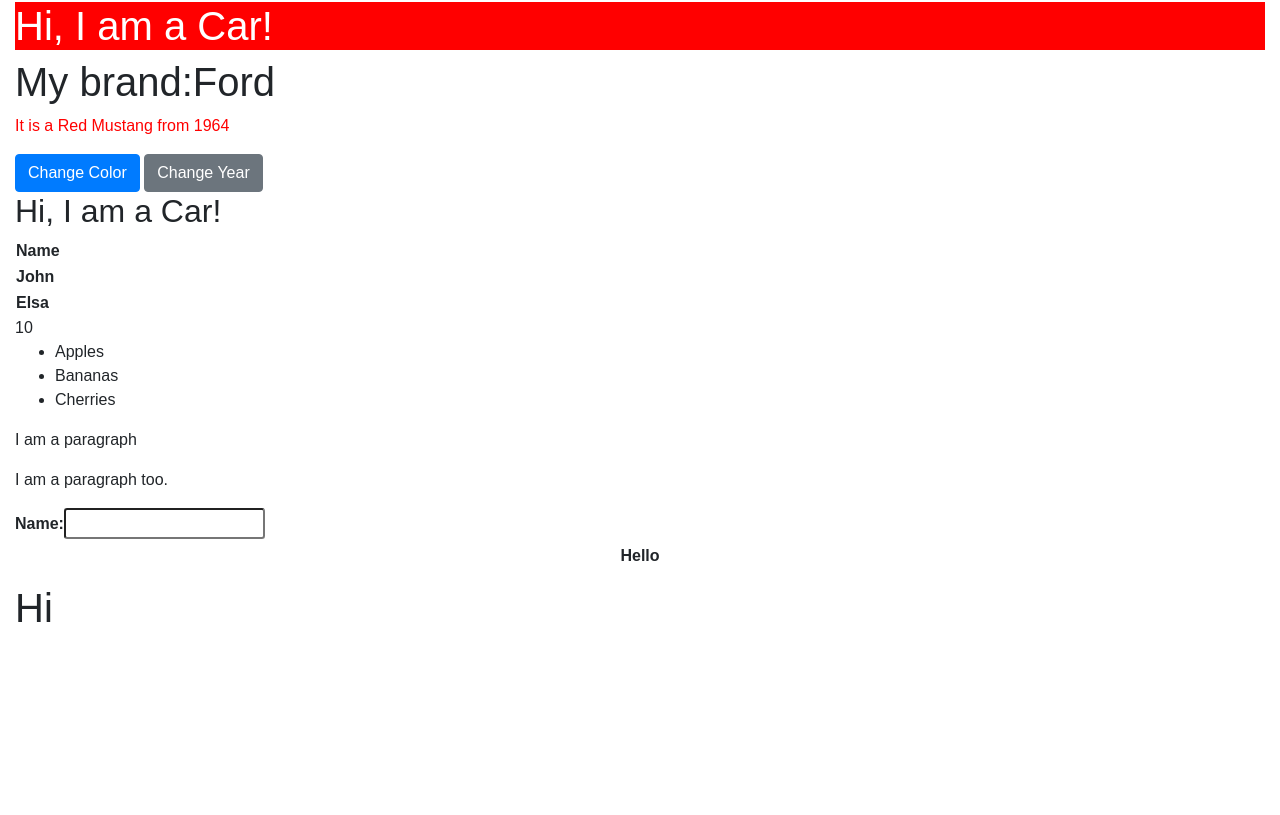
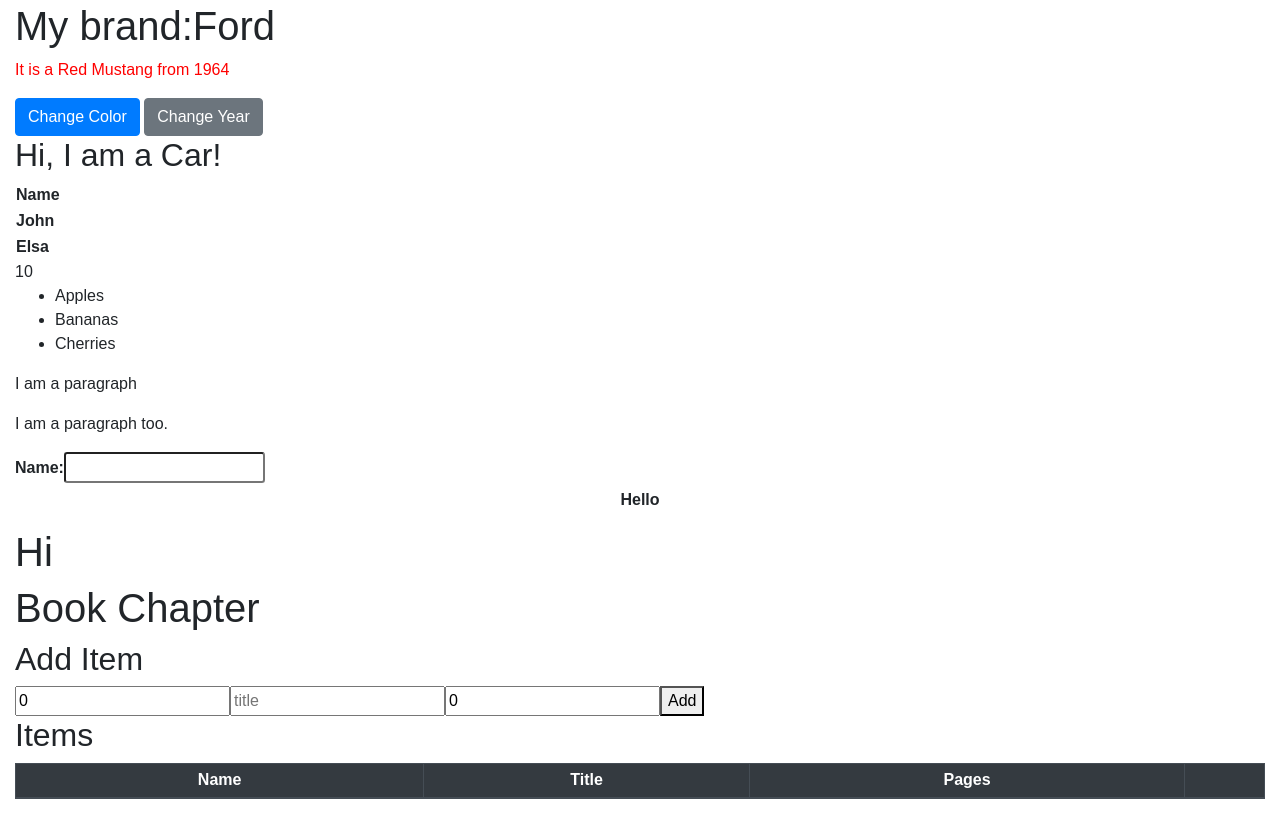
Before and after one commit to codedm24/ReactJS-Code, a React (Create React App) app in the folder reactapp3/: page / in a window 1280 px wide. Shown: the part 468-1283 px from the top of the page. Before the commit the page ends 1108 px from the top, so only its background shows below. Built offline with nearby package versions, Linux system fonts and the light colour scheme.

Commit message:
CRUD operation page added

```diff
--- /dev/null
+++ b/reactapp3/src/BookChapterData.js
@@ -0,0 +1,133 @@
+import React, {useState} from 'react';
+import './App.css';
+
+function BookChapterData(){
+    const [items,setItems] = useState([]);
+    const [newItem, setNewItem] = useState({number:0, title:'', pages:0});
+    const [editItemId, setEditItemId] = useState(null);
+    const [editItem, setEditItem] = useState({number:0, title:'', pages:0});
+
+    const addItem = () =>{
+        setItems([...items, {...newItem, id:Date.now()}]);
+        setNewItem({number:0,title:'',pages:0});
+    };
+
+    const deleteItem = (id) =>{
+        setItems(items.filter(item => item.id !== id));
+    };
+
+    const startEditItem = (item) => {
+        setEditItemId(item.id);
+        setEditItem(item);
+    };
+
+    const updateItem = () =>{
+        setItems(items.map(item => item.id === editItemId ? editItem : item));
+        setEditItemId(null);
+        setEditItem({number:0,title:'',pages:0});
+    };
+
+    return(
+        <div className='BookChapter'>
+            <h1>Book Chapter</h1>
+
+            <h2>Add Item</h2>
+            <input type="text"
+            value={newItem.number}
+            onChange={(e)=> setNewItem({...newItem,number:e.target.value})}
+            placeholder='number'/>
+
+            <input type="text"
+            value={newItem.title}
+            onChange={(e)=> setNewItem({...newItem,title:e.target.value})}
+            placeholder='title'/>
+
+            <input type="text"
+            value={newItem.pages}
+            onChange={(e)=> setNewItem({...newItem,pages:e.target.value})}
+            placeholder='number'/>
+
+            <button onClick={addItem}>Add</button>
+
+            <h2>Items</h2>
+            <table className="table table-bordered table-sm">
+                    <thead className="thead-dark">
+                        <th className="text-center">Name</th>
+                        <th className="text-center">Title</th>
+                        <th className="text-center">Pages</th>
+                        <th className="text-center small-wdth"></th>
+                    </thead>
+                    <tbody>
+                        {items.map((item) => {
+                        return <tr key={item.id}>
+                        <td className="text-center">{item.number}</td>
+                        <td className="text-center">{item.title}</td>
+                        <td className="text-center">{item.pages}</td>
+                        <td className="text-center small-width">
+                            <input type="button" className="btn btn-primary" value="Edit" id="btnEdit" onClick={() => startEditItem(item)}/>
+                            &nbsp;
+                            <input type="button" className="btn btn-secondary" value="Delete" id="btnDelete" onClick={() => deleteItem(item.id)}/>
+                        </td>
+                        </tr>
+                        })}
+                    </tbody>
+                </table>
+
+                {editItemId !== null && (
+                    <div>
+                        <table className="table table-bordered">
+                            <thead className="thead-dark">
+                                <th className="text-left" colspan="2">Edit Item</th>
+                            </thead>
+                            <tbody>
+                                <tr>
+                                    <td className="text-center">
+                                        <label className="font-weight-bold">Number:</label>
+                                    </td>
+                                    <td className="text-center">
+                                        <input type="text"
+                                        value={editItem.number}
+                                        onChange={(e) => setEditItem({...editItem, number:e.target.value})}
+                                        placeholder='number'
+                                        />
+                                    </td>
+                                </tr>
+                                <tr>
+                                    <td className="text-center">
+                                        <label className="font-weight-bold">Title:</label>
+                                    </td>
+                                    <td className="text-center">
+                                        <input type="text"
+                                        value={editItem.title}
+                                        onChange={(e) => setEditItem({...editItem, title:e.target.value})}
+                                        placeholder='title'
+                                        />
+                                    </td>
+                                </tr>
+                                <tr>
+                                    <td className="text-center">
+                                        <label className="font-weight-bold">Pages:</label>
+                                    </td>
+                                    <td className="text-center">
+                                        <input type="text"
+                                        value={editItem.pages}
+                                        onChange={(e) => setEditItem({...editItem, pages: e.target.value})}
+                                        />
+                                    </td>
+                                </tr>
+                                <tr>
+                                    <td className="text-center" colspan="2">
+                                        <input type="submit" className="btn btn-primary" value="Update" id="btnEdit" onClick={updateItem}/>
+                                        &nbsp;
+                                        <input type="button" className="btn btn-secondary" value="Cancel" id="btnCancelEdit" onClick={() => setEditItem(null)}/>
+                                    </td>
+                                </tr>
+                            </tbody>
+                        </table>
+                    </div>
+                )}
+        </div>
+    );
+}
+
+export default BookChapterData;
--- a/reactapp3/src/index.js
+++ b/reactapp3/src/index.js
@@ -11,6 +11,7 @@
 import NoPage from './pages/NoPage.js';
 import CarClass from './CarClass.js';
 import HtmlRender from './pages/HtmlRender.js';
+import BookChapterData from './BookChapterData.js';
 // // import './index.css';
 // // import App from './App';
 // // import reportWebVitals from './reportWebVitals';
@@ -38,11 +39,11 @@
     </BrowserRouter>
     </div>
     <div className="col-sm">
-        <h1>Hello World!!</h1>
         <Car/>
         <Garage />
         <CarClass />
         <HtmlRender/>
+        <BookChapterData/>
     </div>
 </div>
 );
```
